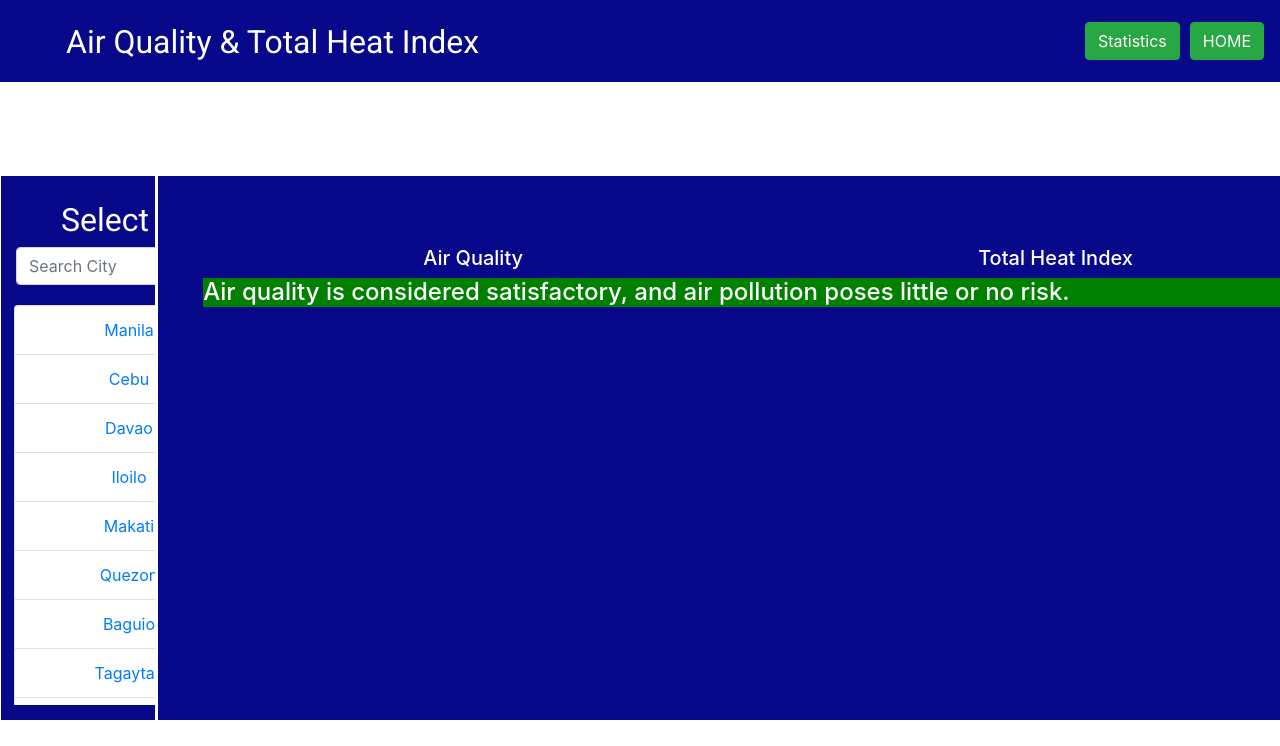
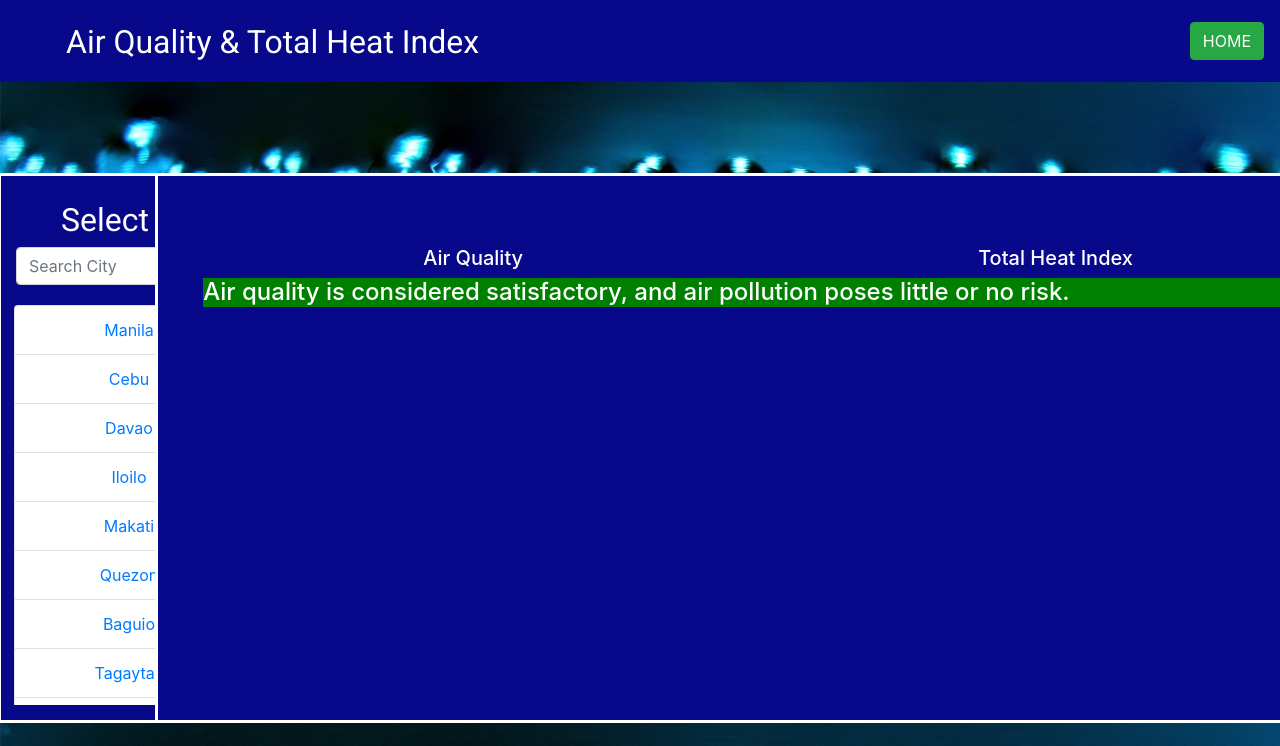
Before and after one commit to mamartsalt/uhack2018, a PHP site: page /uhack18/dashboard.php in a window 1280 px wide; the page is wider, and only the part inside the window is pictured. Shown: the top 746 px of that part. Run offline with PHP 8.4, Linux system fonts and the light colour scheme; data comes from the database, SQL or seed files in the repository; some libraries are stand-ins or nearby versions.

Commit message:
final update

```diff
--- a/dashboard.php
+++ b/dashboard.php
@@ -16,6 +16,11 @@
 
 
 	<style>
+	body{
+		background-image: url(image/back2.jpg);
+		background-size: 1550px 720px;
+		}
+
 
 	h2, h3{
 		font-family: 'Roboto', sans-serif;
@@ -128,7 +133,7 @@
 
 
           <form class="form-inline">
-               <button onclick="location.href='statistics.php'" type="button" class="btn btn-success" style="color: white;margin-right: 10px;">Statistics</button>
+
                <button onclick="location.href='index.php'" type="button" class="btn btn-success" style="color: white;">HOME</button>
 
           </form>
--- a/index.php
+++ b/index.php
@@ -9,6 +9,10 @@
 <body>
 
 	<style>
+		body{
+		background-image: url(image/back2.jpg);
+		background-size: 1550px 720px;
+		}
 
 
         .bot{
```
Also changed, not shown: image/back1.jpg (added), image/back2.jpg (added).
